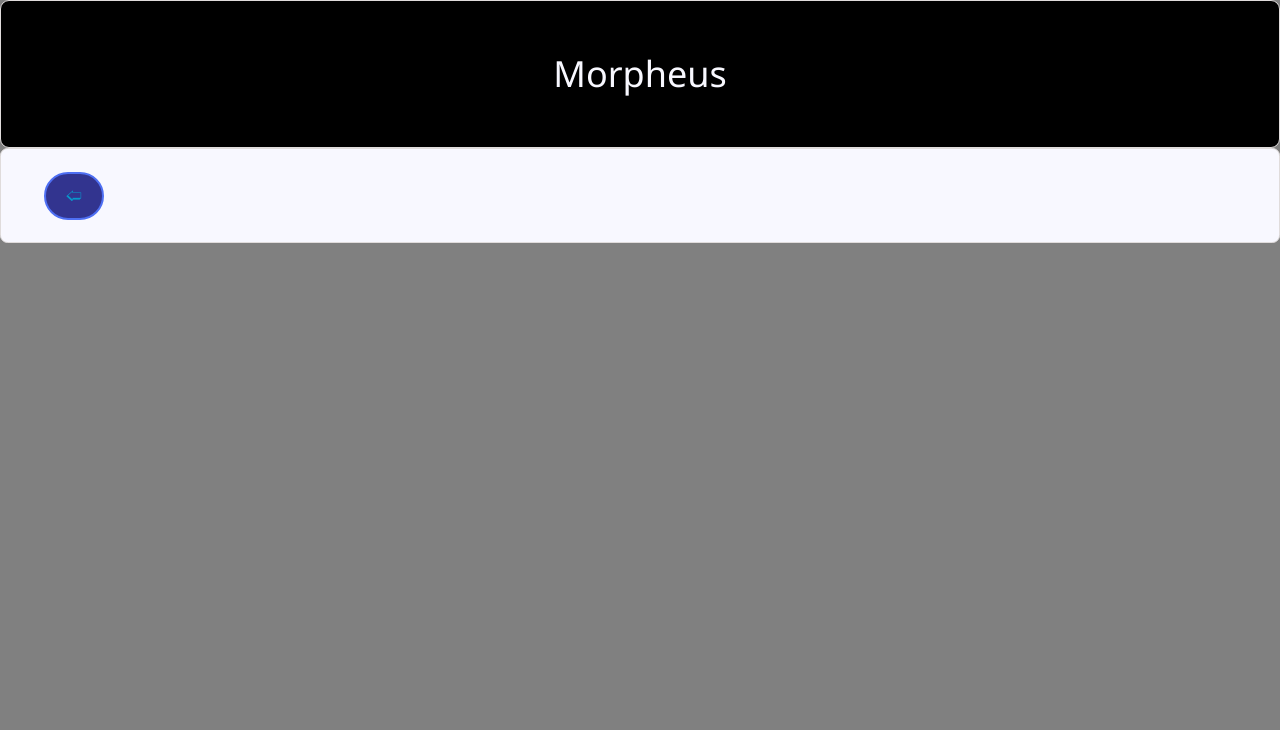
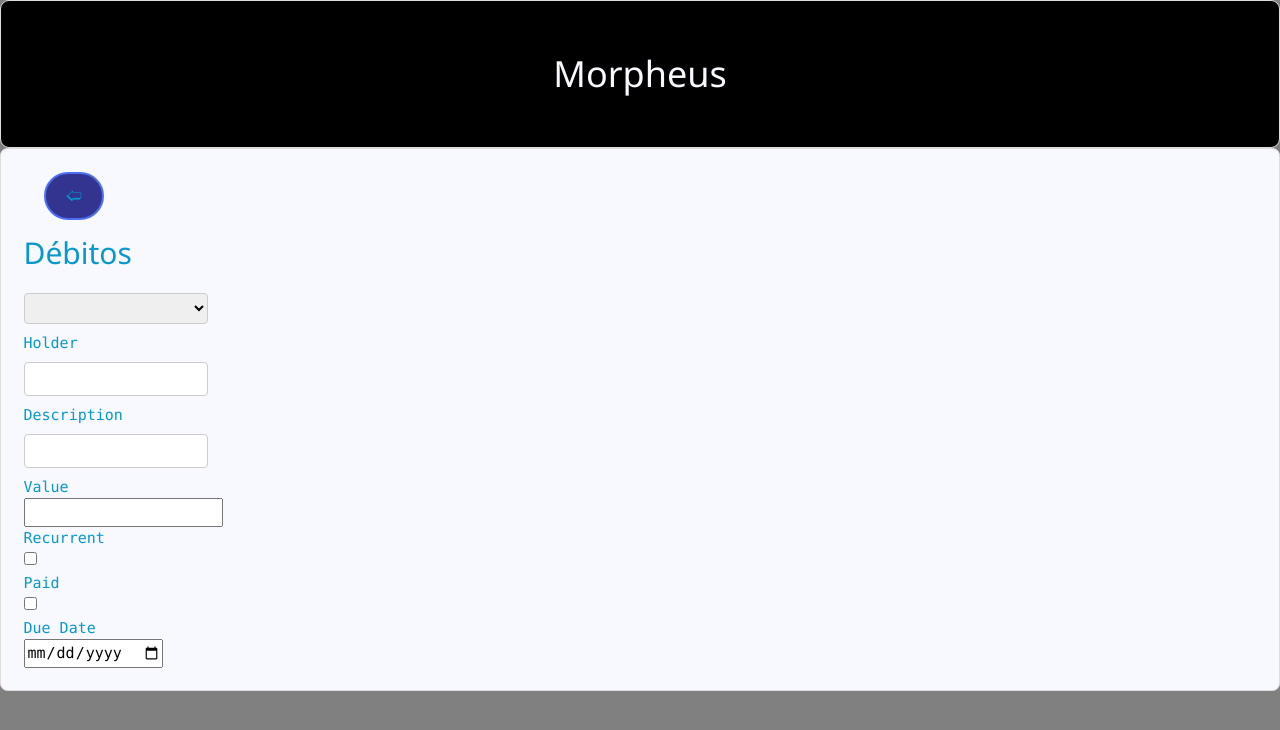
Before and after one commit to ntferr/morpheus, a SvelteKit app: page /debit in a window 1280 px wide. Shown: the top 730 px of the page. Built offline with nearby package versions, Linux system fonts and the light colour scheme.

Commit message:
add debit

```diff
--- a/src/app.html
+++ b/src/app.html
@@ -68,7 +68,6 @@
 				font-size: 16px;
 				margin-left: 20px;
 			}
-
 			/*https://www.w3schools.com/css/css_snippets.asp*/
 		</style>
 	</body>
--- a/src/routes/card/+page.svelte
+++ b/src/routes/card/+page.svelte
@@ -26,12 +26,15 @@
                 </div>
                 <div for="expireAtDiv">
                     <label for= "expireAtLabel">Expire Date: <abbr title="required"></abbr></label>
+                    <br/>
                     <input type="month" id="expireAt" value="2023-01"/>
                 </div>
                 <br/>
                 <CreateCard />
             </div>
         </form>
-        <CardList />
+        <div class=cards>
+            <CardList />
+        </div>
     </div>
 </div>
--- a/src/routes/debit/+page.svelte
+++ b/src/routes/debit/+page.svelte
@@ -1,3 +1,7 @@
+<script>
+    import { cardStore } from "../../store/card"
+</script>
+
 <div class=header>
     <h1>Morpheus</h1>
 </div>
@@ -5,5 +9,45 @@
 <div>
     <div class=content>
         <a href="/..">&#129184;</a>
+        <h2>Débitos</h2>
+        <form>
+            <div>
+                <select>
+                    {#each $cardStore as card }
+                        <option value="{card.id}">{card.number}</option>
+                    {/each}
+                </select>
+                <div for="debitNameDiv">
+                    <label for="debitNameLabel">Holder<abbr title="required"></abbr></label>
+                    <br/>
+                    <input type="text" name="debitName" id="debitName"/>
+                </div>
+                <div for="debitDescriptionDiv">
+                    <label for="debitDescriptionLabel">Description</label>
+                    <br/>
+                    <input type="text" name="debitDescription" id="debitDescription"/>
+                </div>
+                <div for="debitValueDiv">
+                    <label for="debitValueLabel">Value<abbr title="required"></abbr></label>
+                    <br/>
+                    <input type="number" step="0.01" name="debitNumber" id="debitNumber">
+                </div>
+                <div for="debitRecurrentDiv">
+                    <label for="debitRecurrentLabel">Recurrent</label>
+                    <br/>
+                    <input type="checkbox" name="debitRecurrent" id="debitRecurrent"/>
+                </div>
+                <div for="debitPaidDiv">
+                    <label for="debitPaidLabel">Paid</label>
+                    <br/>
+                    <input type="checkbox" name="debitPaid" id="debitPaid"/>
+                </div>
+                <div for="debitDueDateDiv">
+                    <label for="debitDueDateLabel">Due Date</label>
+                    <br/>
+                    <input type="date" />
+                </div>
+            </div>
+        </form>
     </div>
 </div>
```
